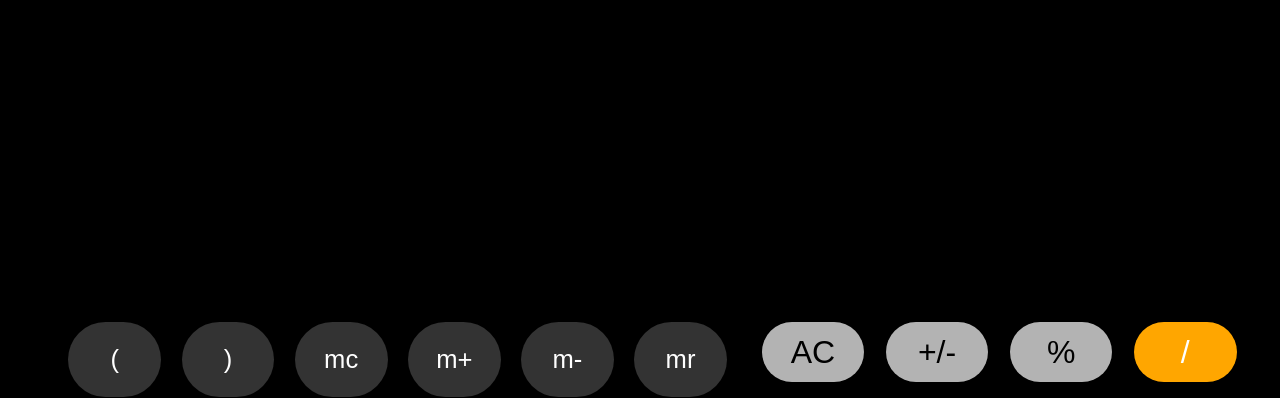
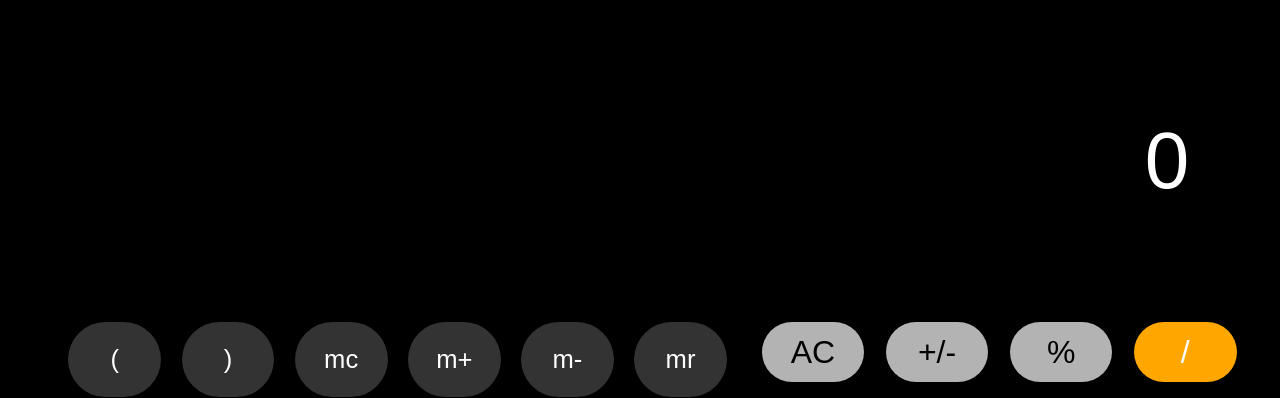
Before and after one commit to oussama442/calculator, a plain HTML site: page index.html in a window 1280 px wide. Shown: the top 398 px of the page. Drawn offline with Linux system fonts and the light colour scheme.

Commit message:
Update index.html

```diff
--- a/index.html
+++ b/index.html
@@ -9,7 +9,7 @@
 <body>
 
   <div id="calculator">
-    <input id="display" readonly>
+    <input id="display" value="0" readonly>
     <div id="keys">
       <button onclick="cleardisplay()" class="specialkeys" id="AC">AC</button>
       <button onclick="minusdisplay()" class="specialkeys">+/-</button>
```
